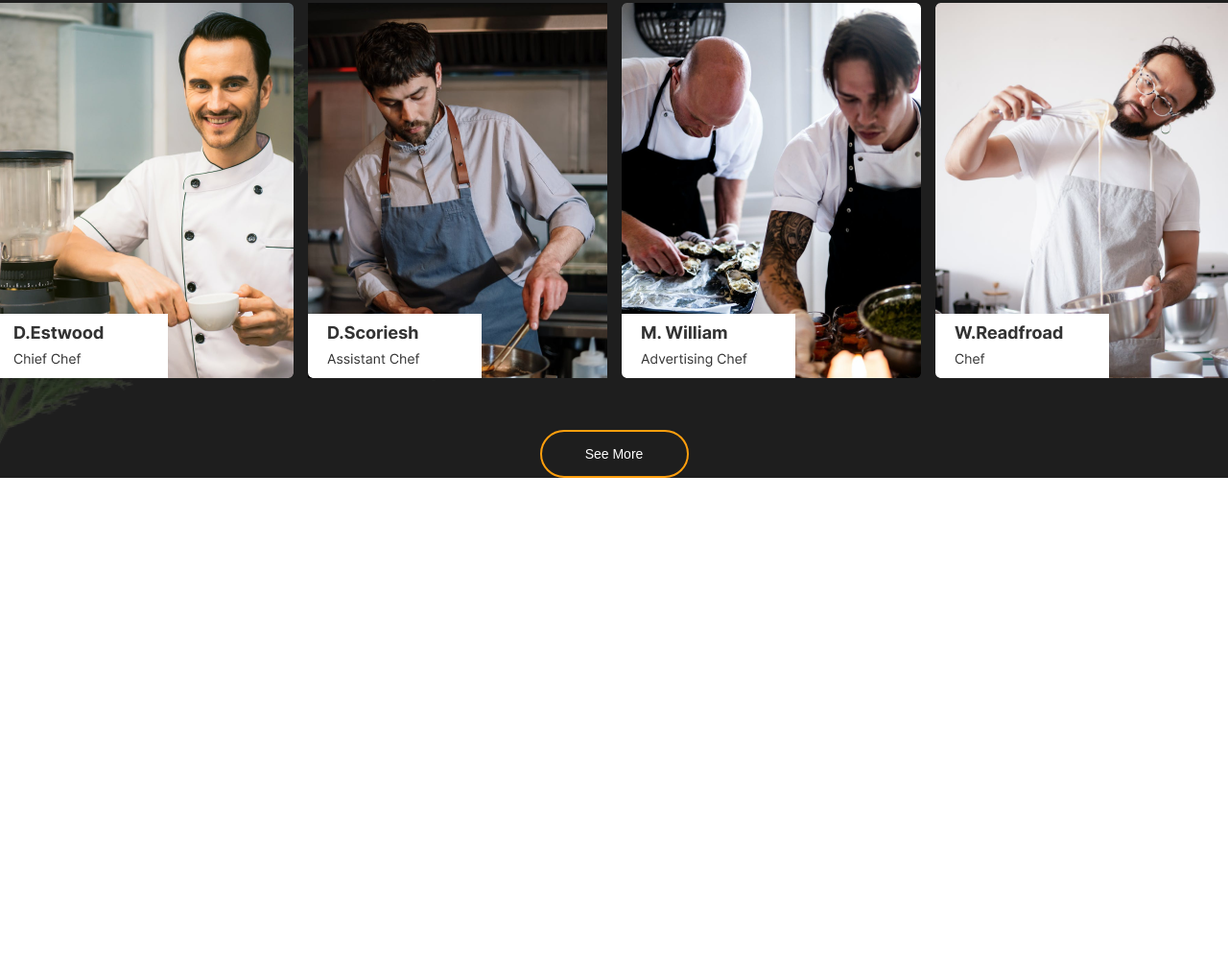
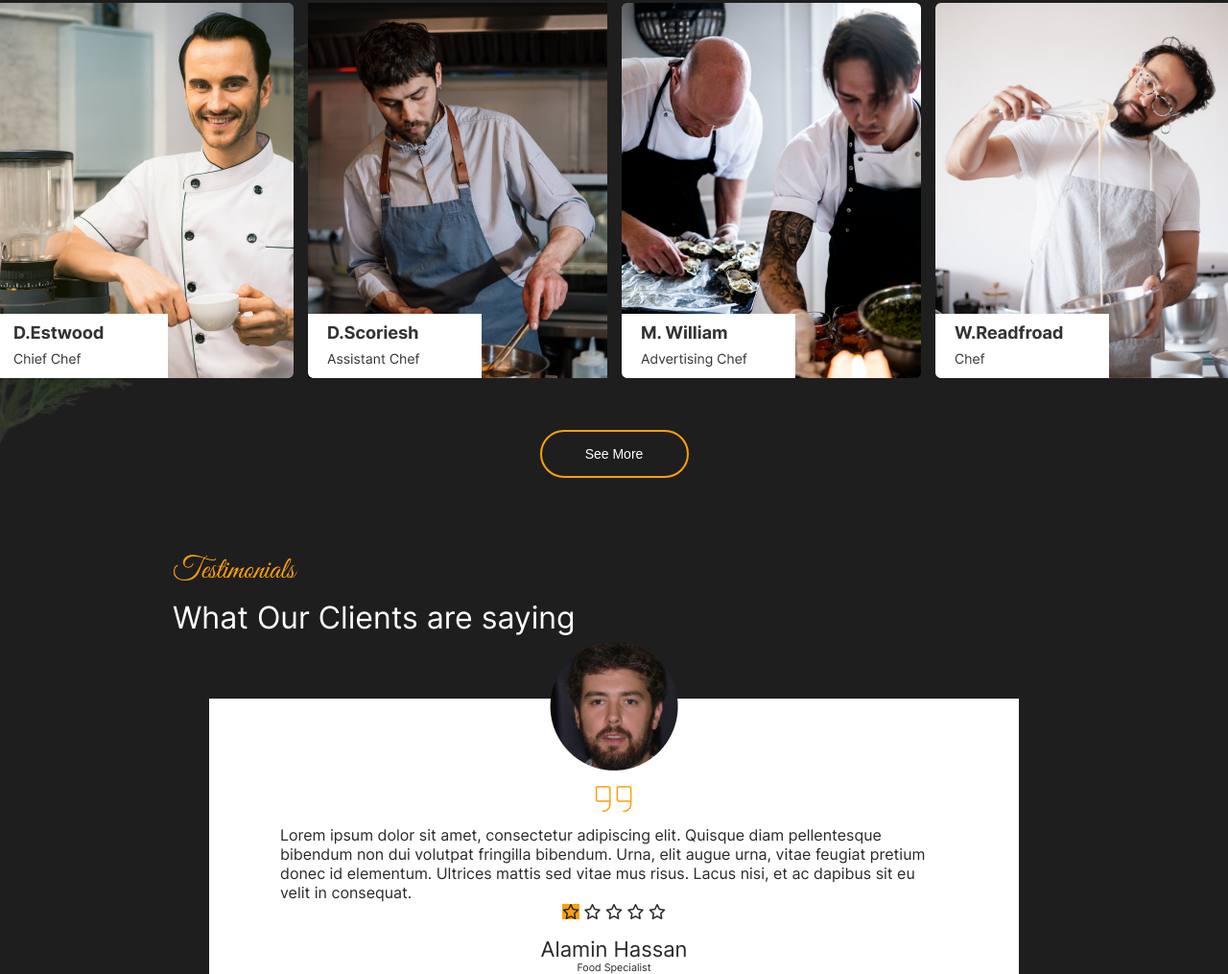
Before and after one commit to cyrilmuchemi/Restaurant-Website, a website built with webpack: page src/index.html in a window 1280 px wide. Shown: the part 4563-5578 px from the top of the page at 96% size. Before the commit the page ends 5090 px from the top, so only its background shows below. Built offline with nearby package versions, Linux system fonts and the light colour scheme; files whose address does not match are found by name.

Commit message:
Create client testimonial

```diff
--- a/package.json
+++ b/package.json
@@ -12,6 +12,7 @@
   "author": "",
   "license": "ISC",
   "devDependencies": {
+    "@fortawesome/fontawesome-free": "^6.5.1",
     "babel-eslint": "^10.1.0",
     "css-loader": "^6.10.0",
     "eslint": "^7.32.0",
@@ -30,7 +31,6 @@
     "webpack-dev-server": "^5.0.0"
   },
   "dependencies": {
-    "@fortawesome/fontawesome-free": "^6.5.1",
     "lodash": "^4.17.21"
   }
 }
--- a/src/index.html
+++ b/src/index.html
@@ -286,10 +286,30 @@
                     <button class="chef-btn">See More</button>
                 </div>
             </div>
-            <div class="testimonials bg-dark text-white">
+            <div class="testimonialss bg-black text-white">
                 <div class="testimonials-box">
-                    <div class="testimonial-image"></div>
-                    <h2>What Our Clients are saying</h2>
+                    <div class="testimonial-heading">
+                        <div class="testimonial-image"></div>
+                        <h2 class="pt-3 font-32">What Our Clients are saying</h2>
+                    </div>
+                    <article class="testimonial-container">
+                        <div class="client-image"></div>
+                        <div class="client-quotes"></div>
+                        <p>
+                            Lorem ipsum dolor sit amet, consectetur adipiscing elit. Quisque diam pellentesque bibendum non dui volutpat fringilla bibendum. Urna, elit augue urna, vitae feugiat pretium donec id elementum. Ultrices mattis sed vitae mus risus. Lacus nisi, et ac dapibus sit eu velit in consequat.
+                        </p>
+                        <div class="client-rating">
+                            <i class="fa-regular fa-star bg-orange"></i>
+                            <i class="fa-regular fa-star"></i>
+                            <i class="fa-regular fa-star"></i>
+                            <i class="fa-regular fa-star"></i>
+                            <i class="fa-regular fa-star"></i>
+                        </div>
+                        <div class="client-details">
+                            <h3>Alamin Hassan</h3>
+                            <h6>Food Specialist</h6>
+                        </div>
+                    </article>
                 </div>
             </div>
     </main>
--- a/src/index.js
+++ b/src/index.js
@@ -46,6 +46,9 @@ import chef1 from './images/Chef-1.png';
 import chef2 from './images/Chef-2.png';
 import chef3 from './images/Chef-3.png';
 import chef4 from './images/Chef-4.png';
+import testimonials from './images/Testimonials.png';
+import clientImage from './images/client-image.png';
+import clientQuotes from './images/Quotes.png';
 
 class Background {
   static heroBackground() {
@@ -409,6 +412,30 @@ class Background {
     chefBox.appendChild(chefImage);
     return chefBox;
   }
+
+  static testimonial() {
+    const headingBox = document.querySelector('.testimonial-image');
+    const testimonyHead = new Image();
+    testimonyHead.src = testimonials;
+    headingBox.appendChild(testimonyHead);
+    return headingBox;
+  }
+
+  static clientBox() {
+    const clientBox = document.querySelector('.client-image');
+    const clientImg = new Image();
+    clientImg.src = clientImage;
+    clientBox.appendChild(clientImg);
+    return clientBox;
+  }
+
+  static quotes() {
+    const clientBox = document.querySelector('.client-quotes');
+    const clientImg = new Image();
+    clientImg.src = clientQuotes;
+    clientBox.appendChild(clientImg);
+    return clientBox;
+  }
 }
 
 Background.heroBackground();
@@ -456,3 +483,6 @@ Background.chef1();
 Background.chef2();
 Background.chef3();
 Background.chef4();
+Background.testimonial();
+Background.clientBox();
+Background.quotes();
--- a/src/style.css
+++ b/src/style.css
@@ -441,8 +441,16 @@
     gap: 15px;
 }
 
+.font-32{
+    font-size: 32px;
+}
+
 .pt-7{
     padding-top: 50px;
+}
+
+.pt-3{
+    padding-top: 15px;
 }
 
 .chef-pic{
@@ -459,3 +467,53 @@
     color: var(--clr-white);
     cursor: pointer;
 }
+
+.testimonialss{
+    padding-top: 80px;
+}
+
+.testimonials-box{
+    display: flex;
+    flex-direction: column;
+    align-items: center;
+    position: relative;
+}
+
+.testimonial-heading{
+    position: absolute;
+    left: 0;
+    margin-left: 180px;
+}
+
+.testimonial-container{
+    background-color: var(--clr-white);
+    width: 66%;
+    color: var(--clr-black);
+    margin-top: 150px;
+    display: flex;
+    flex-direction: column;
+    align-items: center;
+}
+
+.client-image{
+    margin-top: -60px;
+}
+
+.testimonial-container > p {
+    max-width: 696px;
+}
+
+.bg-orange {
+    background: var(--clr-orange);
+}
+
+.client-details {
+    display: flex;
+    flex-direction: column;
+    align-items: center;
+    margin-top: 1rem;
+}
+
+.client-details > h3 {
+    font-size: 22px;
+}
```
Also changed, not shown: src/images/Quotes.png (added), src/images/Testimonials.png (added), src/images/client-image.png (added), src/images/testimonial-bg.png (added), 1 other file.
